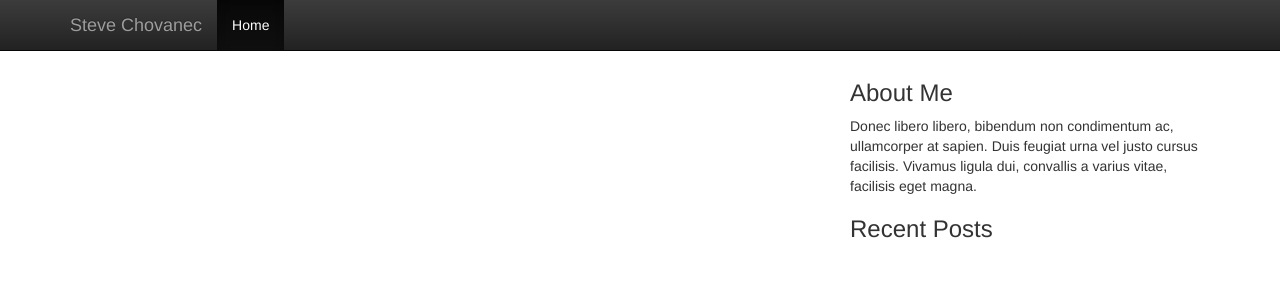
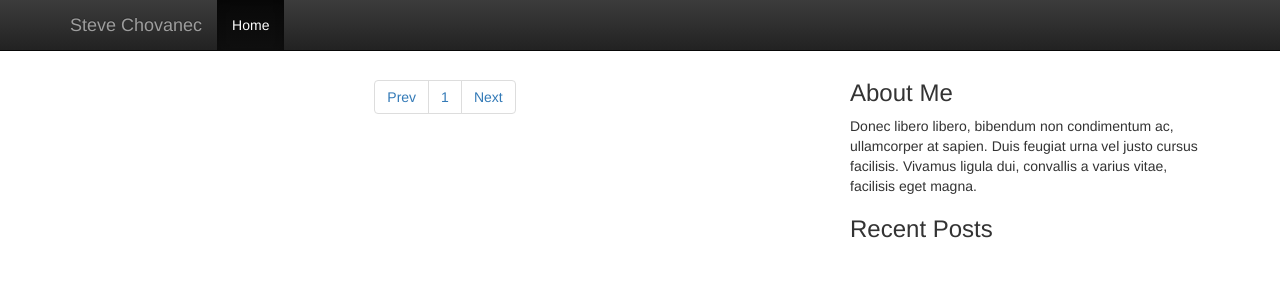
Before and after one commit to schovanec/schovanec.github.io, a Jekyll site: the page built from index.html, in a window 1280 px wide. Shown: the top 300 px of the page. Built offline with Jekyll 4.4.1, drawn with Linux system fonts in a browser that asks for light colours; the list of posts is cut into pages by our own code.

Commit message:
implement pagination

```diff
--- a/index.html
+++ b/index.html
@@ -2,7 +2,7 @@
 layout: default
 ---
 
-{% for post in site.posts limit: 10 %}
+{% for post in paginator.posts %}
 	<div class="row">
 		<div class="col-md-12">
 			<h2>{{ post.title }}</h2>
@@ -13,3 +13,36 @@ layout: default
 		</div>
 	</div>
 {% endfor %}
+
+<div class="row">
+	<div class="col-md-12 text-center">
+		<ul class="pagination">
+			{% if paginator.previous_page %}
+				{% if paginator.previous_page == 1 %}
+					<li><a href="/">Prev</a></li>
+				{% else %}
+					<li><a href="/page{{ paginator.previous_page }}">Prev</a></li>
+				{% endif %}
+			{% else %}
+				<li><span class="disabled">Prev</span></li>
+			{% endif %}
+			{% if paginator.page == 1 %}
+				<li><span class="active">1</span></li>
+			{% else %}
+				<li><a href="/">1</a></li>
+			{% endif %}
+			{% for count in (2..paginator.total_pages) %}
+				{% if count == paginator.page %}
+					<li><span class="active">{{ count }}</span></li>
+				{% else %}
+					<li><a href="/page{{ count }}">{{ count }}</a></li>
+				{% endif %}
+			{% endfor %}
+			{% if paginator.next_page %}
+				<li><a href="/page{{ paginator.next_page }}">Next</a></li>
+			{% else %}
+				<li><span class="disabled">Next</span></li>
+			{% endif %}
+		</ul>
+	</div>
+</div>
```
